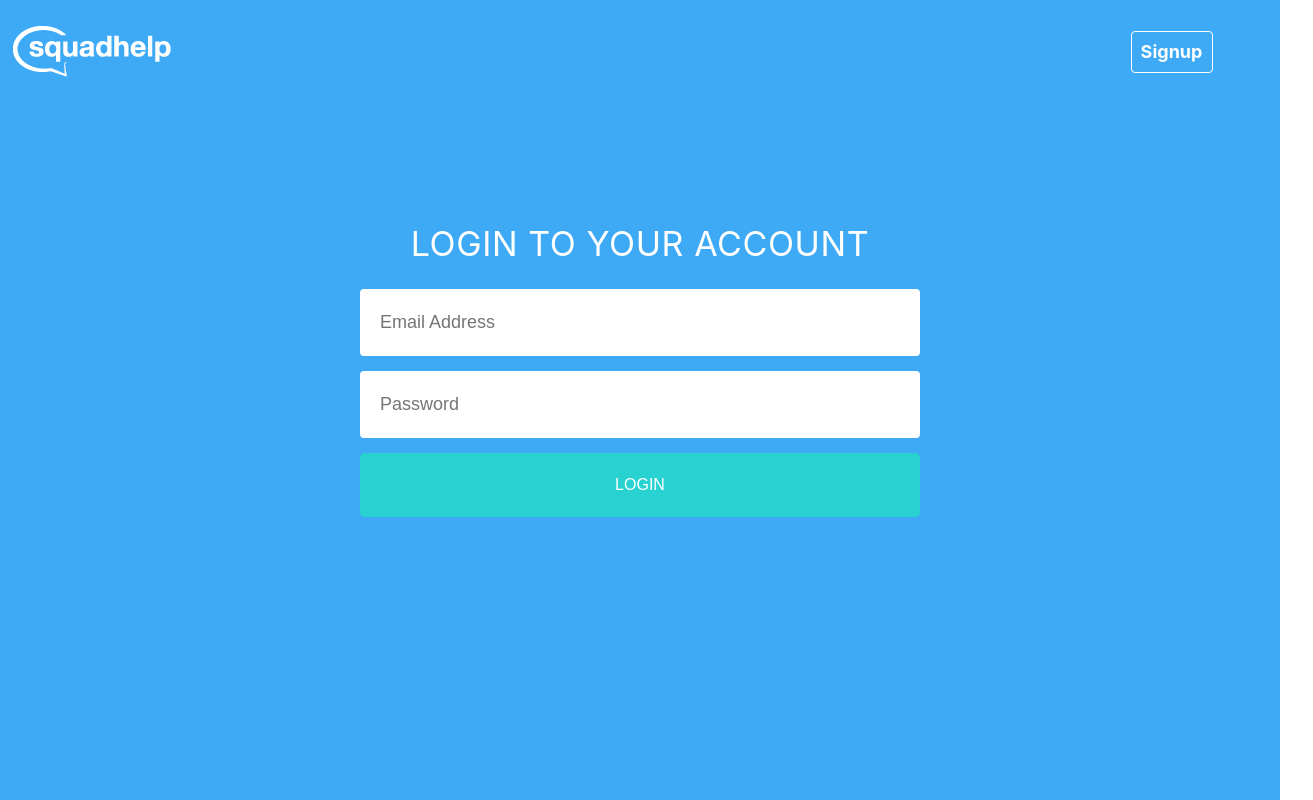
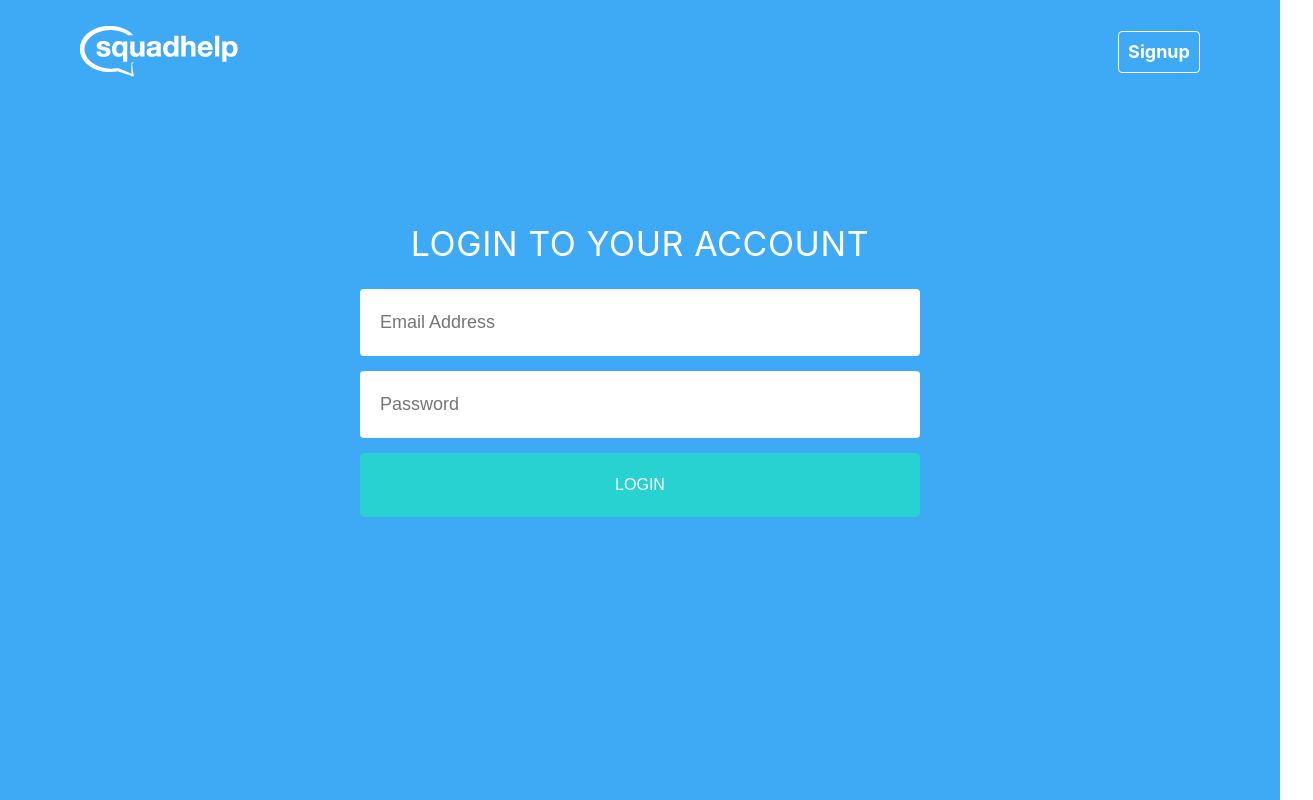
Before and after one commit to MartaPipan/fm2024-1-front-22-07-2024, a React (Vite) app: page /login in a window 1280 px wide. Shown: the whole page, 1313 px wide, since content can reach past the window. Built offline with nearby package versions, Linux system fonts and the light colour scheme; no server answers.

Commit message:
fixed style in AuthHeader

```diff
--- a/src/components/Layout/AuthHeader/AuthHeader.module.sass
+++ b/src/components/Layout/AuthHeader/AuthHeader.module.sass
@@ -5,15 +5,17 @@
   align-items: center
 
 .headerAuthPage
+  box-sizing: border-box
   display: flex
   flex-direction: row
   justify-content: space-between
   align-items: center
   min-width: 300px
-  width: 1200px
+  max-width: 1200px
+  width: 100%
   margin-top: 26px
-  padding-left: 45px
-  padding-right: 100px
+  padding-left: 40px
+  padding-right: 40px
   @media (max-width: 530px)
     padding-right: 45px
 
--- a/src/components/Layout/AuthHeader/index.jsx
+++ b/src/components/Layout/AuthHeader/index.jsx
@@ -11,7 +11,6 @@
 
   return (
     <div className={styles.container}>
-      <div className={styles.loginContainer}>
         <div className={styles.headerAuthPage}>
           <Logo src={`${CONSTANTS.STATIC_IMAGES_PATH}logo.png`} alt="logo" />
           <div className={styles.linkAuthContainer}>
@@ -19,7 +18,6 @@
               <span>{isLoginPage ? 'Signup' : 'Login'}</span>
             </Link>
           </div>
-        </div>
       </div>
     </div>
   );
```
